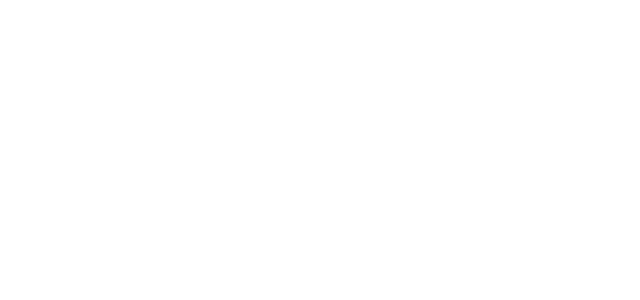
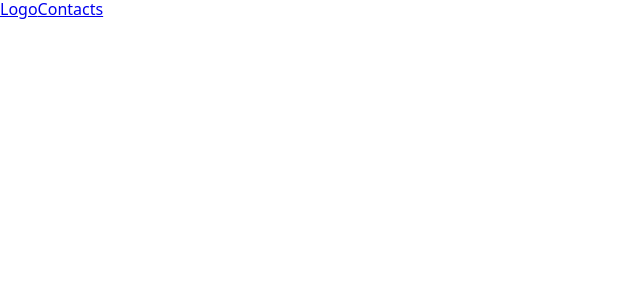
Before and after one commit to alexandr90h/qa-test-app-front, a React (Create React App) app: page /auth in a window 1280 px wide. Shown: the top 300 px of the page, without its empty margins (0-640 px from the left). Built offline with nearby package versions, Linux system fonts and the light colour scheme.

Commit message:
add logo

```diff
--- a/src/App.js
+++ b/src/App.js
@@ -5,6 +5,7 @@
 import PrivateRoute from './components/Routes/PrivateRoute';
 import { getIsFetchingCurrentUser } from './redux/authorization/authorization-selectors';
 import { fetchCurrentUser } from './redux/authorization/authorization-operations';
+import Navigation from './components/Navigation/Navigation';
 import './App.css';
 
 function App() {
@@ -47,7 +48,9 @@
               <PublicRoute path="/contacts">
                 {/* <ContactsPage /> */}
               </PublicRoute>
-
+              <Route>
+                <Navigation />
+              </Route>
               <Route>
                 <Redirect to="/auth" />
               </Route>
--- a/src/components/Logo/Logo.js
+++ b/src/components/Logo/Logo.js
@@ -0,0 +1,12 @@
+import React from 'react';
+import { NavLink } from 'react-router-dom';
+
+export default function Logo() {
+  return (
+    <>
+      <NavLink exact to="/home">
+        Logo
+      </NavLink>
+    </>
+  );
+}
--- a/src/components/Routes/Navigation/Navigation.js
+++ b/src/components/Navigation/Navigation.js
@@ -2,9 +2,10 @@
 import { useSelector } from 'react-redux';
 import { NavLink } from 'react-router-dom';
 import s from './Navigation.module.css';
-import UserMenu from '../../UserMenu/UserMenu';
+import UserMenu from '../UserMenu/UserMenu';
+import Logo from '../Logo/Logo';
 
-import { getIsLoggedIn } from '../../../redux/authorization/authorization-selectors';
+import { getIsLoggedIn } from '../../redux/authorization/authorization-selectors';
 
 export default function Navigation() {
   const isLoggedIn = useSelector(getIsLoggedIn);
@@ -15,6 +16,7 @@
         <UserMenu />
       ) : (
         <>
+          <Logo />
           <NavLink exact to="/contacts" className={s.link}>
             Contacts
           </NavLink>
--- a/src/components/UserMenu/UserMenu.js
+++ b/src/components/UserMenu/UserMenu.js
@@ -1,12 +1,12 @@
 import React from 'react';
 import { Avatar } from '@material-ui/core';
 import { NavLink } from 'react-router-dom';
-import s from '../UserMenu.module.css';
+import s from '../UserMenu/UserMenu.module.css';
 import { useSelector, useDispatch } from 'react-redux';
 import { getUserName } from '../../redux/authorization/authorization-selectors';
 import { logOut } from '../../redux/authorization/authorization-operations';
 
-export default function LetterAvatars() {
+export default function UserMenu() {
   const dispatch = useDispatch();
   const userName = useSelector(getUserName);
   const nameInAvatar = userName[0].toUpperCase();
```
Also changed, not shown: src/components/Navigation/Navigation.module.css (added).
